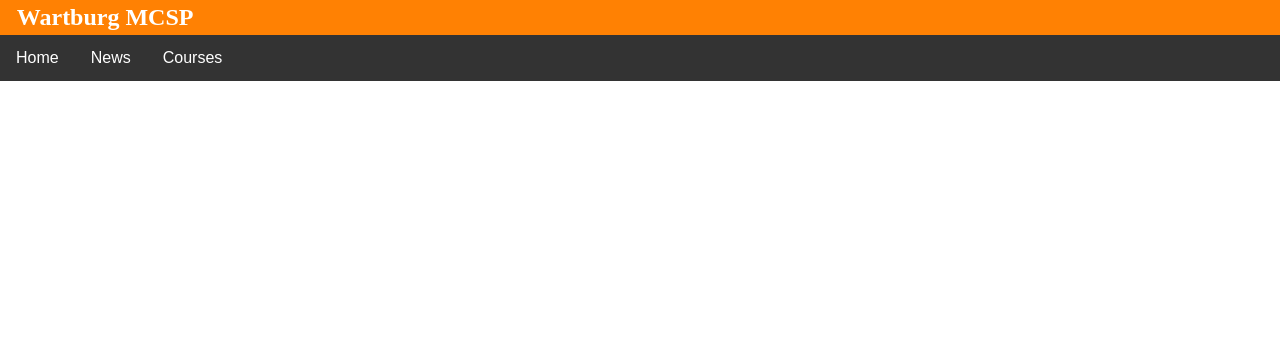
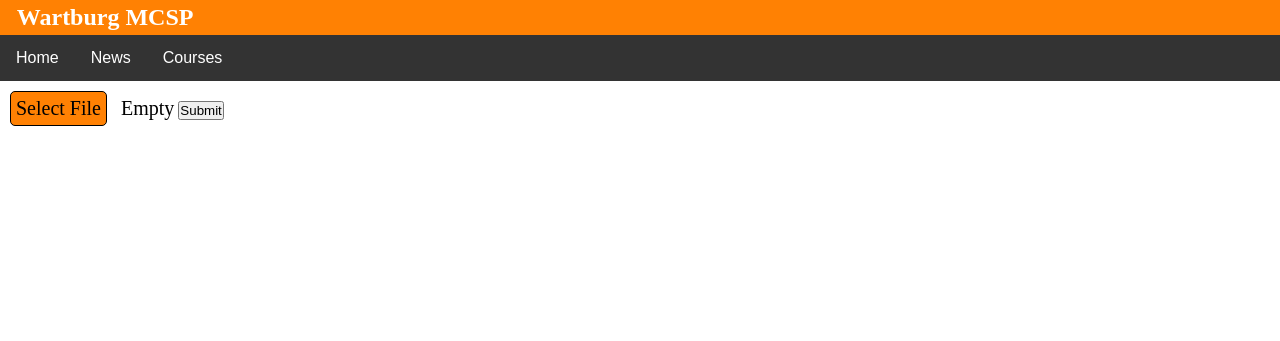
Before and after one commit to nplatte/Senior-Project, a Django app: page /teacher/course/add in a window 1280 px wide. Shown: the top 341 px of the page. Run offline with Django 3.2, Linux system fonts and the light colour scheme; the visitor is signed in with stand-in values (Sample User, id 1); data that the repository does not hold is empty.

Commit message:
Added a file button and submit for course creation

```diff
--- /dev/null
+++ b/teacher_view/static/teacher_view/css/course.css
@@ -0,0 +1,19 @@
+.class_button{
+    margin:10px;
+    border:solid black 1px;
+    border-radius: 5px;
+    padding:5px;
+    background-color: #ff8103;
+    color: black;
+    font-size: 20px;
+    font-family: 'Times New Roman', Times, serif;
+    cursor: pointer;
+}
+
+.class_button:hover{
+    background-color: #f5993d;
+}
+
+#custom_text{
+    font-size: 20px
+}
--- /dev/null
+++ b/teacher_view/static/teacher_view/js/course.js
@@ -0,0 +1,18 @@
+const FakeButton = document.querySelector(".class_button")
+const RealButton = document.querySelector(".hidden_button")
+
+FakeButton.addEventListener("click", function(){
+    RealButton.click()
+})
+
+
+const FileText = document.querySelector("#custom_text")
+
+RealButton.addEventListener("change", function(){
+    if (RealButton.value){
+        var filename = RealButton.value.replace(/^.*[\\\/]/, '')
+        FileText.innerHTML = filename;
+    } else {
+        FileText.innerHTML = "Empty";
+    }
+})
--- a/teacher_view/templates/teacher_view/create_class.html
+++ b/teacher_view/templates/teacher_view/create_class.html
@@ -1 +1,23 @@
 {% extends 'teacher_view/navbar.html' %}
+{% load static %}
+
+{% block style %}
+<link rel="stylesheet" type="text/css"
+        href="{% static 'teacher_view/css/course.css' %}">
+<link rel="stylesheet" type="text/css"
+        href="{% static 'teacher_view/css/navbar.css' %}">
+{% endblock %}
+
+{% block content %}
+<form method="POST" enctype="multipart/form-data">
+    {% csrf_token %}
+    <input class = hidden_button type = "file" hidden = hidden name = class_file>
+    <button class = class_button type = "button">Select File</button>
+    <span id = custom_text>Empty</span>
+    <input class = submit_assignment type = "submit">
+</form>
+{% endblock %}
+
+{% block script %}
+<script type = "text/javascript" src = "{% static 'teacher_view/js/course.js' %}" ></script>
+{% endblock %}
```
